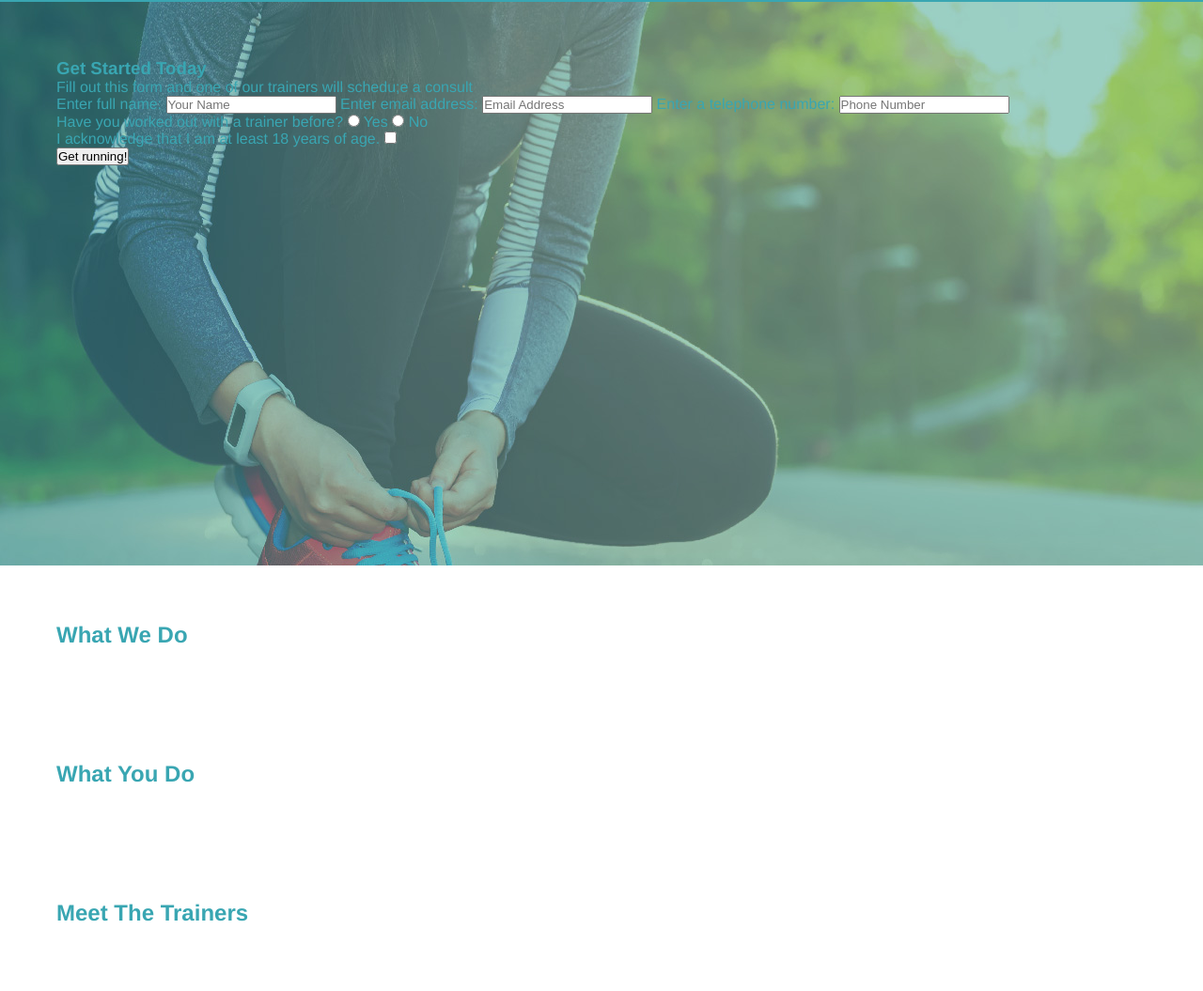
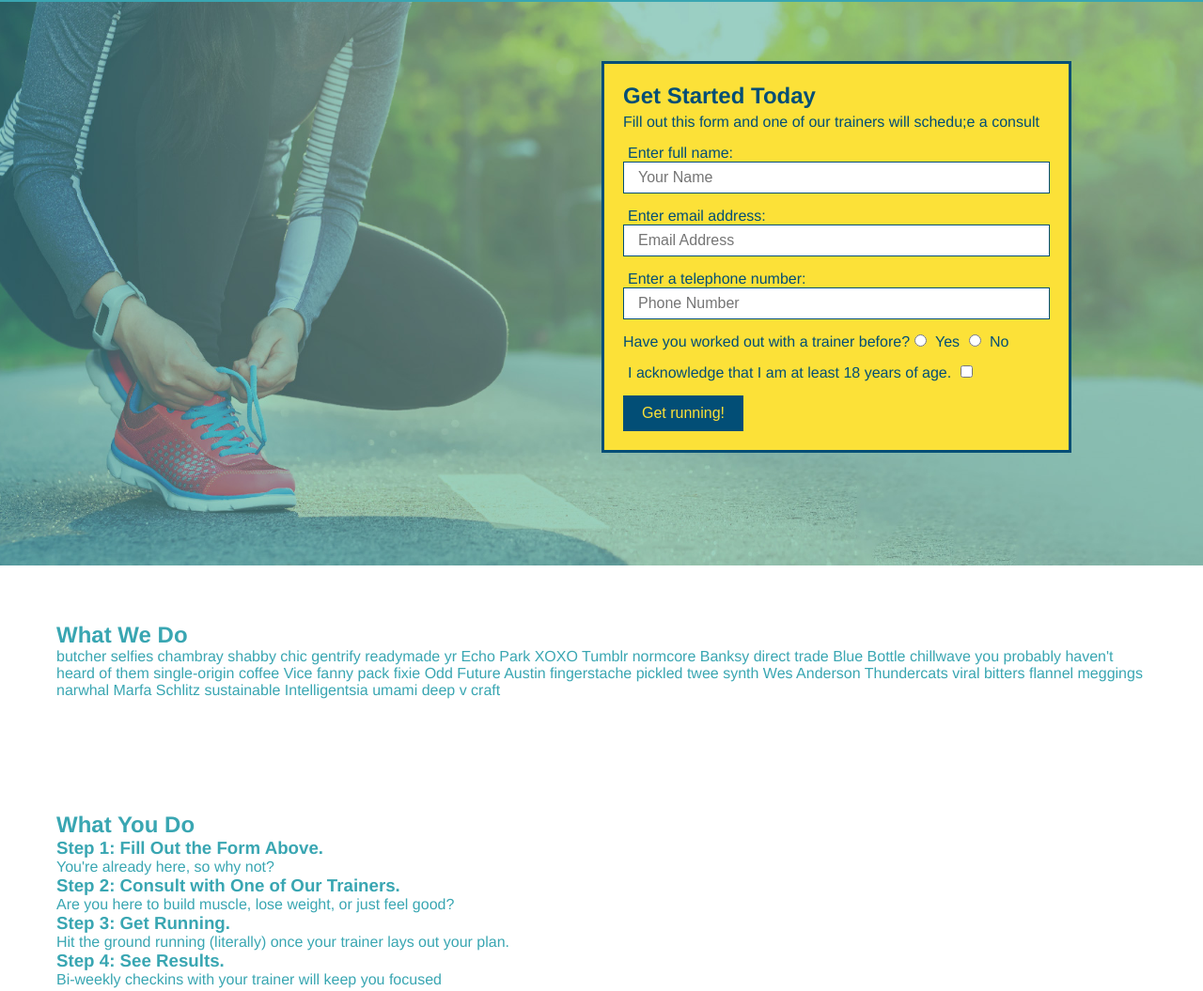
Before and after one commit to shanemcf/Run-Buddy, a plain HTML site: page index.html in a window 1280 px wide. Shown: the part 80-1135 px from the top of the page at 94% size. Drawn offline with Linux system fonts and the light colour scheme.

Commit message:
added more to first two sections in Index

```diff
--- a/assets/css/style.css
+++ b/assets/css/style.css
@@ -65,5 +65,46 @@ header {
 .hero {
   background-image: url("../images/hero-bg.jpg");
   height: 600px;
+  background-size: cover;
+  background-position: center;
+  position: relative;
+}
+.hero-form {
+  border: 3px solid #024e76;
+  background-color: #fce138;
+  padding: 20px;
+  width: 500px;
+  color: #024e76;
+  position: absolute;
+  bottom: 120px;
+  right: 140px;
+}
+.hero-form h3 {
+  font-size: 24px;
+  margin: 0;
+}
+
+.hero-form p {
+  margin: 5px 0 15px 0;
+}
+
+.form-input {
+  border: 1px solid #024e76;
+  display: block;
+  padding: 7px 15px;
+  font-size: 16px;
+  color: #024e76;
+  width: 100%;
+  margin-bottom: 15px;
+}
+.hero-form label {
+  margin: 0 5px;
+}
+.hero-form button {
+  color: #fce138;
+  background-color: #024e76;
+  border: none;
+  padding: 10px 20px;
+  font-size: 16px;
 }
 /* Hero Style End */
--- a/index.html
+++ b/index.html
@@ -34,17 +34,19 @@
 
   <!-- hero/jumbotron -->
   <section class="hero">
-    <div>
+    <div class="hero-form">
        <h3>Get Started Today</h3>
         <p>Fill out this form and one of our trainers will schedu;e a consult</p>
     <!-- Add form element -->
     <form>
       <label for="name">Enter full name:</label>
-      <input type="text" placeholder="Your Name" name="name" id="name" />
+      <input type="text" placeholder="Your Name" name="name" id="name" class="form-input">
+
       <label for="email">Enter email address:</label>
-      <input type="email" placeholder="Email Address" name="email" id="email" />
+      <input type="text" placeholder="Email Address" name="email" id="email" class="form-input">
+
       <label for="phone">Enter a telephone number:</label>
-      <input type="tel" placeholder="Phone Number" name="phone" id="phone"/>
+      <input type="text" placeholder="Phone Number" name="phone" id="phone" class="form-input">
       <p>
         Have you worked out with a trainer before?
         <input type="radio" name="trainer-confirm" id="trainer-yes" />
@@ -68,11 +70,34 @@
   <!-- "what we do" section -->
 <section>
   <h2>What We Do</h2>
+  <p>
+    butcher selfies chambray shabby chic gentrify readymade yr Echo Park XOXO Tumblr normcore Banksy direct trade Blue Bottle chillwave you probably haven't heard of them single-origin coffee Vice fanny pack fixie Odd Future Austin fingerstache pickled twee synth Wes Anderson Thundercats viral bitters flannel meggings narwhal Marfa Schlitz sustainable Intelligentsia umami deep v craft
+  </p>
 </section>
 
 <!-- "what you do" section -->
 <section>
   <h2>What You Do</h2>
+
+  <div>
+    <h3>Step 1: Fill Out the Form Above.</h3>
+    <p>You're already here, so why not?</p>
+  </div>
+
+  <div>
+    <h3>Step 2: Consult with One of Our Trainers.</h3>
+    <p>Are you here to build muscle, lose weight, or just feel good?</p>
+  </div>
+
+  <div>
+    <h3>Step 3: Get Running.</h3>
+    <p>Hit the ground running (literally) once your trainer lays out your plan.</p>
+  </div>
+
+  <div>
+    <h3>Step 4: See Results.</h3>
+    <p>Bi-weekly checkins with your trainer will keep you focused</p>
+  </div>
 </section>
 
   <!-- "meet the trainers" section -->
```
Lines whose indentation alone changed are shown as unchanged.
